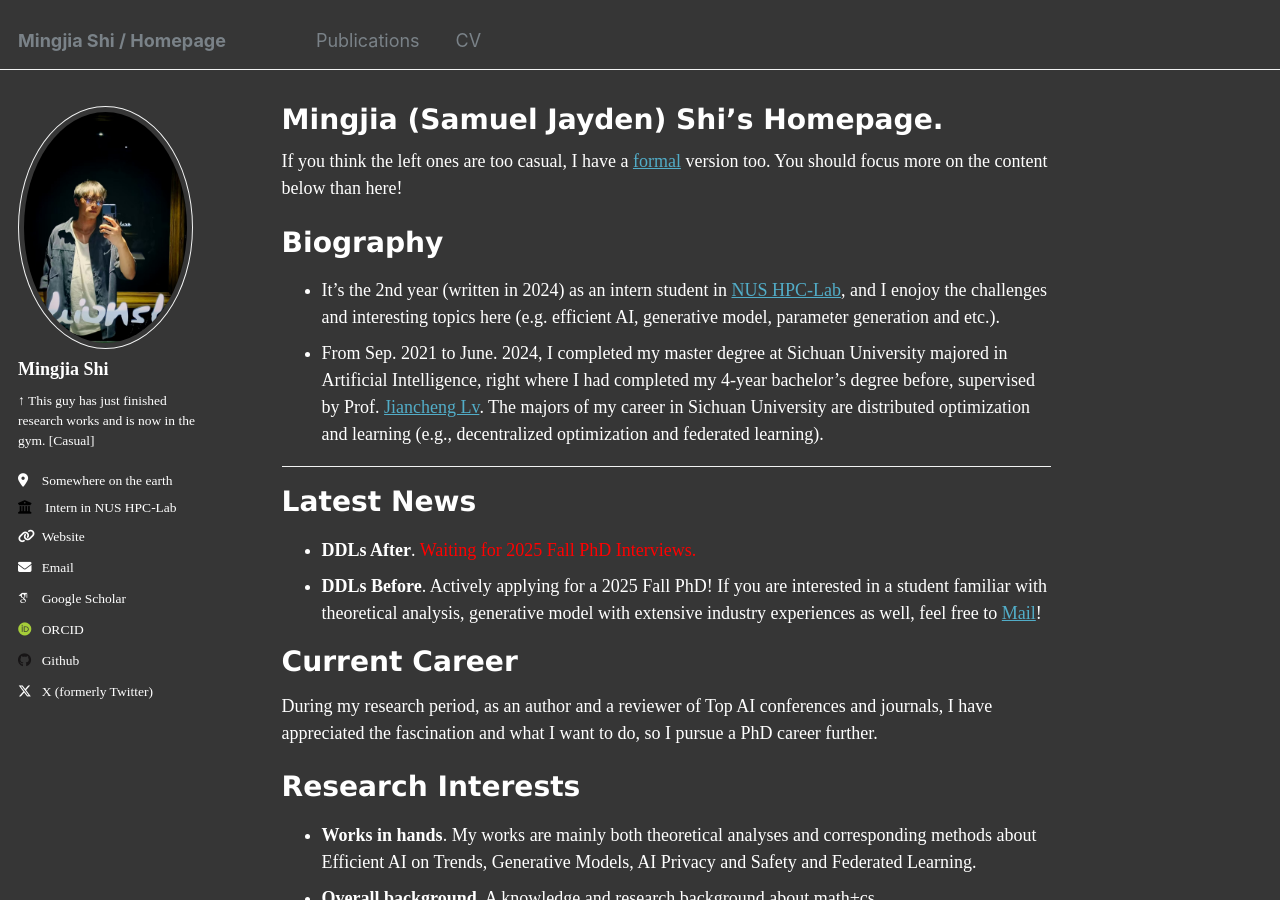
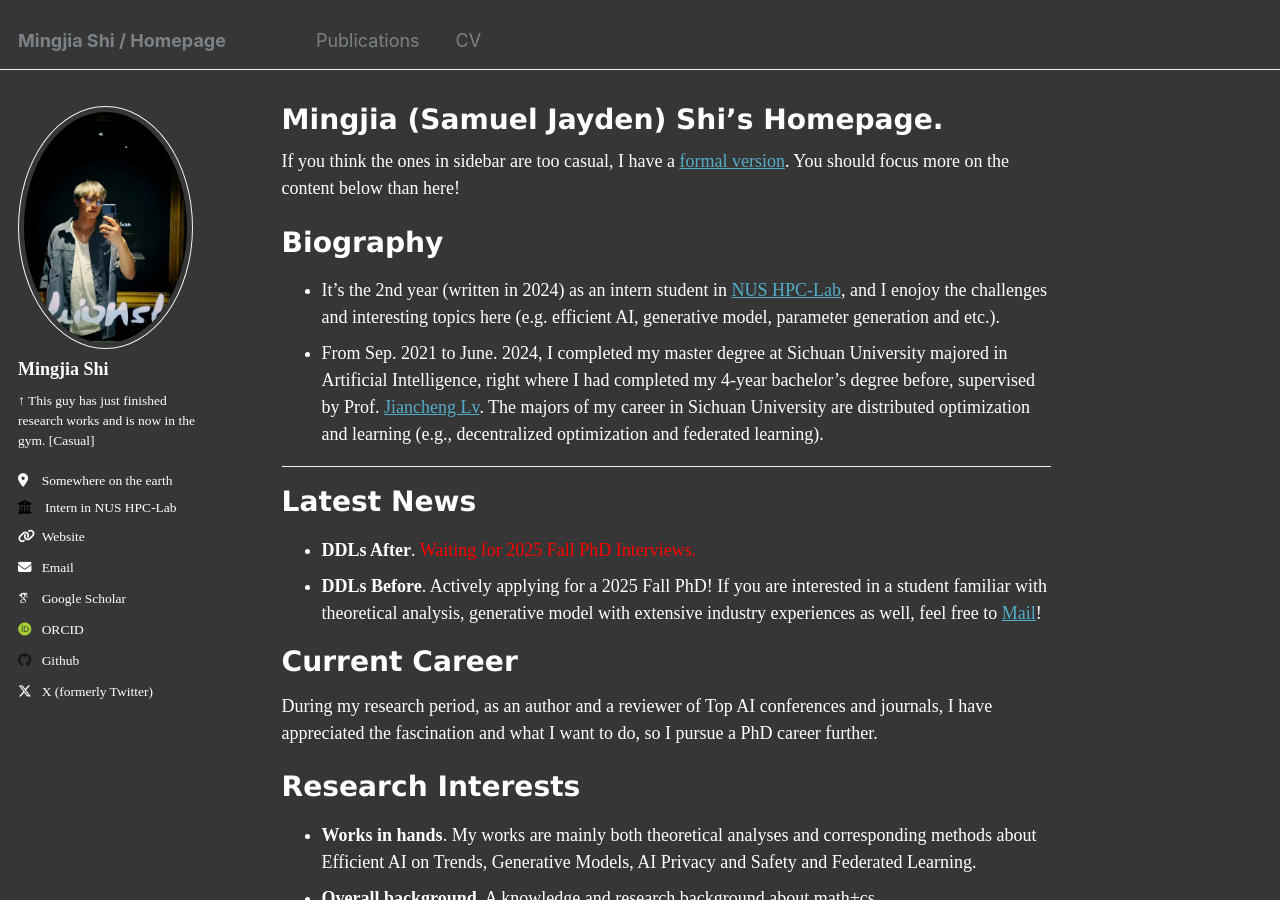
Before and after one commit to BDeMo/homepage, a Jekyll site: the page built from _pages/about.md, in a window 1280 px wide and 900 px high. Built offline with Jekyll 4.4.1, drawn with Linux system fonts in a browser that asks for light colours; some web fonts are replaced.

Commit message:
update about

```diff
--- a/_pages/about.md
+++ b/_pages/about.md
@@ -7,7 +7,7 @@ redirect_from:
   - /about.html
 ---
 
-If you think the left ones are too casual, I have a [formal](images/a_pic_of_mine_2.jpg) version too. You should focus more on the content below than here!
+If you think the ones in sidebar are too casual, I have a [formal version](images/a_pic_of_mine_2.jpg). You should focus more on the content below than here!
 
 Biography
 ======
```
